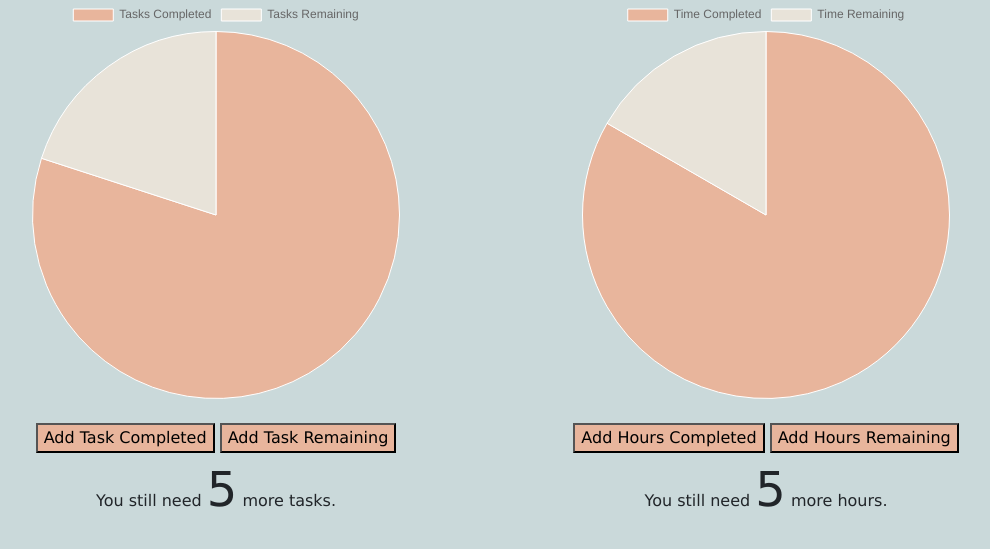
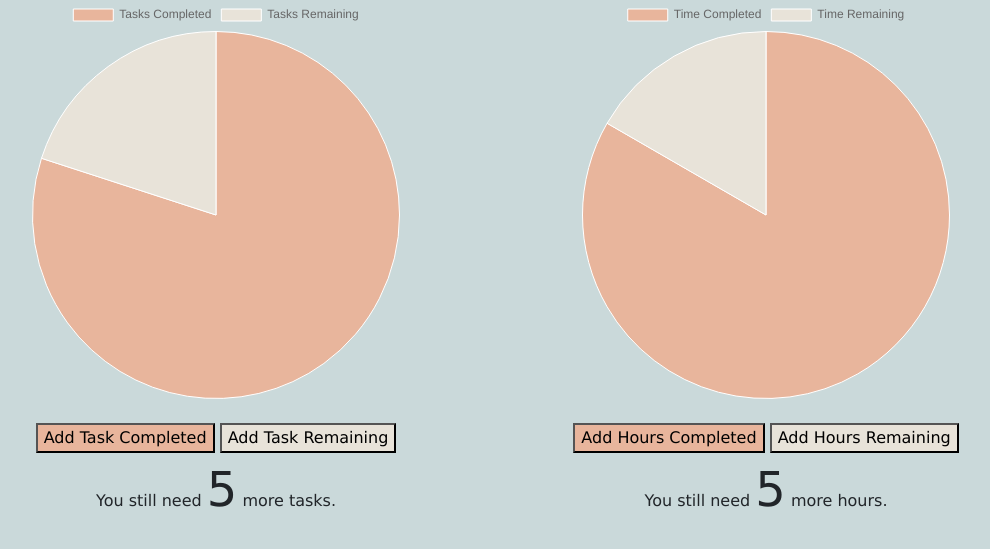
Before and after one commit to chisafukutome/study-tracking-app, a Flask app: template website/templates/home.html in a window 1280 px wide. Shown: the part 1037-1586 px from the top of the page, without its empty margins (137-1127 px from the left). Run offline with Flask 3, Linux system fonts and the light colour scheme; the template is opened without the code that fills it, so the values that code supplies are empty.

Commit message:
you get the gist

```diff
--- a/website/templates/home.html
+++ b/website/templates/home.html
@@ -135,7 +135,7 @@ content %}
           <canvas id="myPieChartTasks" width="400" height="400"></canvas>
         </div>
         <button onclick="addTaskCompleted()" style="background-color: #E8B59C">Add Task Completed</button>
-        <button onclick="addTaskReamining()" style="background-color: #E8B59C">Add Task Remaining</button>
+        <button onclick="addTaskReamining()" style="background-color: #E8E3D9">Add Task Remaining</button>
         <!-- End Pie Chart -->
 
         <p>You still need <font>5</font> more tasks.</p>
@@ -146,7 +146,7 @@ content %}
           <canvas id="myPieChartDuration" width="400" height="400"></canvas>
         </div>
         <button onclick="addHoursCompleted()" style="background-color: #E8B59C">Add Hours Completed</button>
-        <button onclick="addHoursRemaining()" style="background-color: #E8B59C">Add Hours Remaining</button>
+        <button onclick="addHoursRemaining()" style="background-color: #E8E3D9">Add Hours Remaining</button>
         <!-- End Pie Chart -->
         <p>You still need <font>5</font> more hours.</p>
       </div>
```
